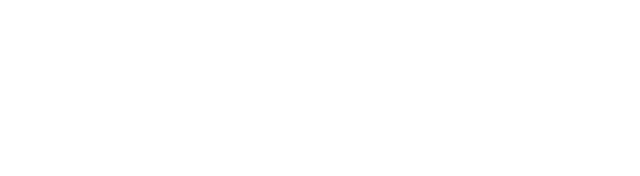
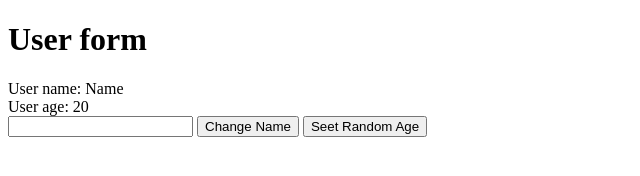
Before and after one commit to FBrito1/typescript-web-framework, a website with bundled scripts: page index.html in a window 1280 px wide. Shown: the whole page, without its empty margins (0-640 px from the left). Built offline with nearby package versions, Linux system fonts and the light colour scheme; data requests are answered from the project's data file.

Commit message:
User view

```diff
--- a/index.html
+++ b/index.html
@@ -7,6 +7,7 @@
     <title>Typescript WebFramework</title>
   </head>
   <body>
+    <div id="root"></div>
     <script src="./src/index.ts"></script>
   </body>
 </html>
--- a/src/index.ts
+++ b/src/index.ts
@@ -1,9 +1,14 @@
+import { UserForm } from "./views/UserForm";
 import { User } from "./models/User";
 
-const collection = User.buildUserCollection();
+const user = User.buildUser({ name: "Name", age: 20 });
 
-collection.on("change", () => {
-  console.log(collection);
-});
+const root = document.getElementById("root");
 
-collection.fetch();
+if (root) {
+  const userForm = new UserForm(root, user);
+
+  userForm.render();
+} else {
+  throw new Error("Root element not found");
+}
--- a/src/models/User.ts
+++ b/src/models/User.ts
@@ -30,4 +30,9 @@ export class User extends Model<UserProps> {
   isAdminUser(): boolean {
     return this.get("id") === 1;
   }
+
+  setRandomAge(): void {
+    const age = Math.round(Math.random() * 100);
+    this.set({ age });
+  }
 }
--- /dev/null
+++ b/src/views/UserForm.ts
@@ -0,0 +1,69 @@
+import { User } from "../models/User";
+
+export class UserForm {
+  constructor(public parent: Element, public model: User) {
+    this.bindModel();
+  }
+
+  bindModel(): void {
+    this.model.on("change", () => {
+      this.render();
+    });
+  }
+
+  eventsMap(): { [key: string]: () => void } {
+    return {
+      "click:.set-age": this.onSetAgeClick,
+      "click:.set-name": this.onSetNameClick
+    };
+  }
+
+  onSetAgeClick = (): void => {
+    this.model.setRandomAge();
+  };
+
+  onSetNameClick = (): void => {
+    const input = this.parent.querySelector("input");
+
+    if (input) {
+      const name = input.value;
+
+      this.model.set({ name });
+    }
+  };
+
+  template(): string {
+    return `
+      <div>
+        <h1>User form</h1>
+        <div>User name: ${this.model.get("name")}</div>
+        <div>User age: ${this.model.get("age")}</div>
+        <input />
+        <button class="set-name">Change Name</button>
+        <button class="set-age">Seet Random Age</button>
+      </div>
+    `;
+  }
+
+  bindEvents(fragment: DocumentFragment): void {
+    const eventsMap = this.eventsMap();
+
+    for (let eventKey in eventsMap) {
+      const [eventName, selector] = eventKey.split(":");
+
+      fragment.querySelectorAll(selector).forEach(element => {
+        element.addEventListener(eventName, eventsMap[eventKey]);
+      });
+    }
+  }
+
+  render(): void {
+    this.parent.innerHTML = "";
+    const templateElement = document.createElement("template");
+    templateElement.innerHTML = this.template();
+
+    this.bindEvents(templateElement.content);
+
+    this.parent.append(templateElement.content);
+  }
+}
```
Also changed, not shown: tsconfig.json (added, +63 -0 lines).
